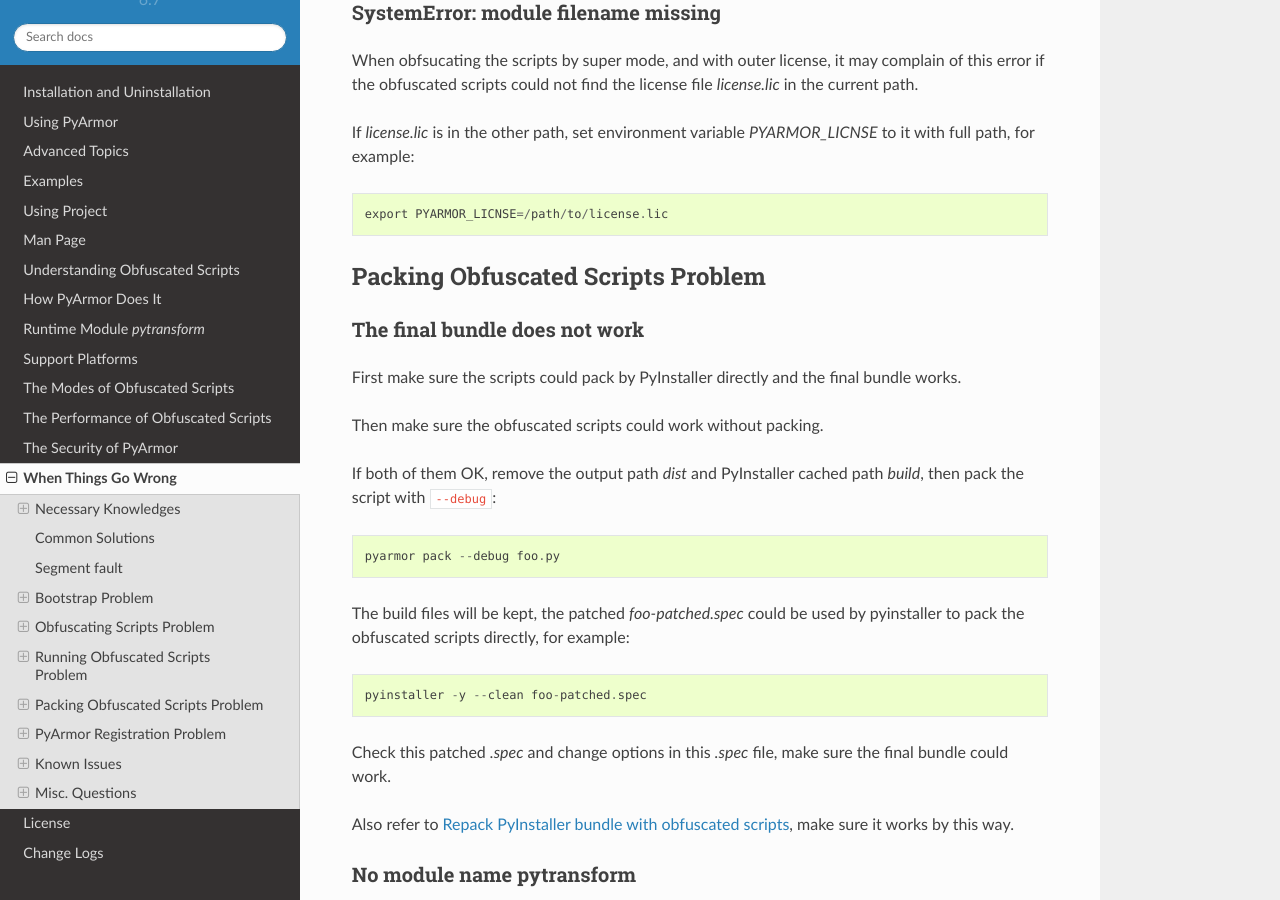
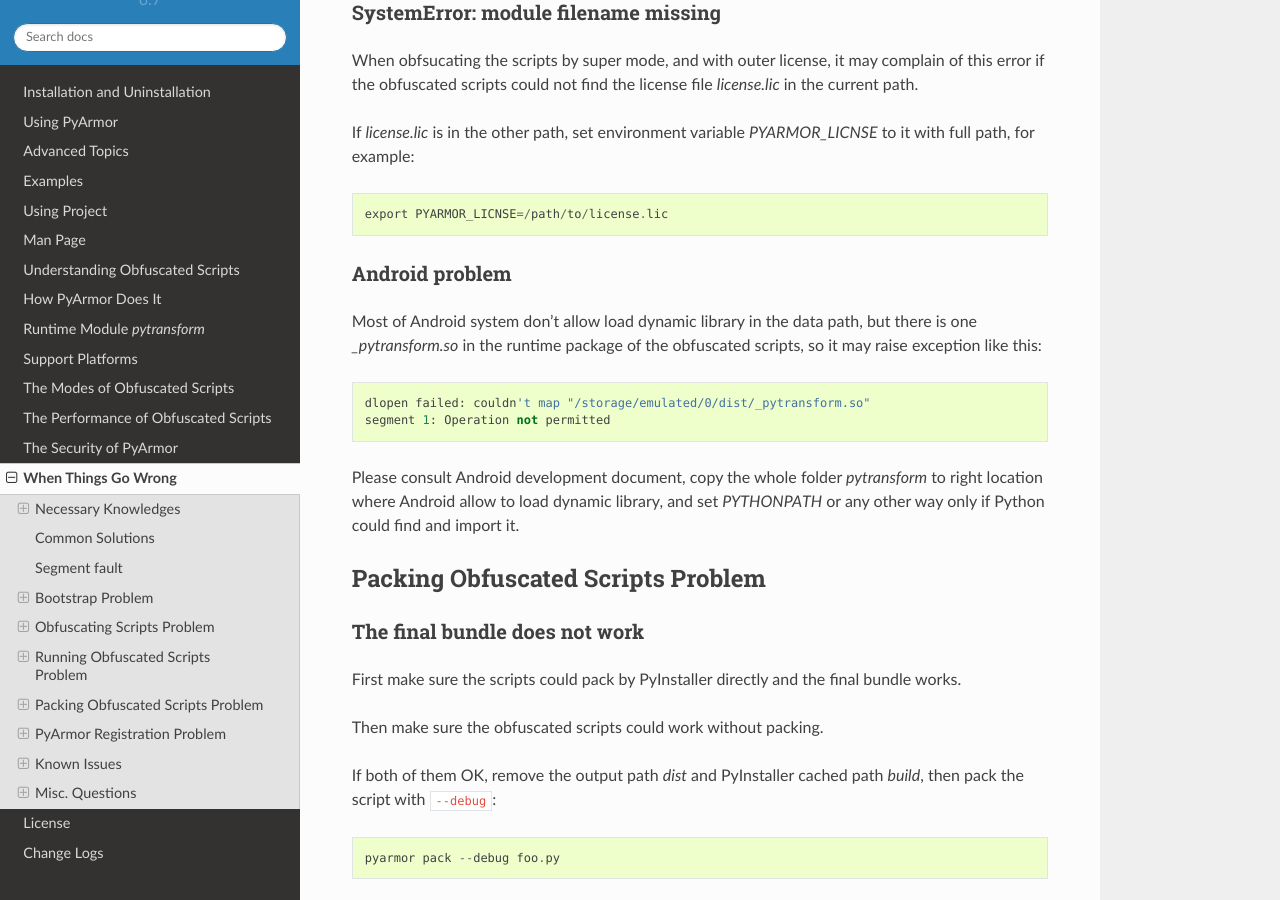
Before and after one commit to dashingsoft/pyarmor, a Sphinx documentation site: the page built from docs/questions.rst, in a window 1280 px wide and 900 px high, scrolled down 13707 px. Built offline with Sphinx 7.4.7 and the Read the Docs theme 2.0.0, drawn with Linux system fonts in a browser that asks for light colours.

Commit message:
Add question for Android

```diff
--- a/docs/questions.rst
+++ b/docs/questions.rst
@@ -677,6 +677,20 @@
 
     export PYARMOR_LICNSE=/path/to/license.lic
 
+Android problem
+~~~~~~~~~~~~~~~
+
+Most of Android system don't allow load dynamic library in the data path, but
+there is one `_pytransform.so` in the runtime package of the obfuscated scripts,
+so it may raise exception like this::
+
+    dlopen failed: couldn't map "/storage/emulated/0/dist/_pytransform.so"
+    segment 1: Operation not permitted
+
+Please consult Android development document, copy the whole folder `pytransform`
+to right location where Android allow to load dynamic library, and set
+`PYTHONPATH` or any other way only if Python could find and import it.
+
 Packing Obfuscated Scripts Problem
 ----------------------------------
 
```
